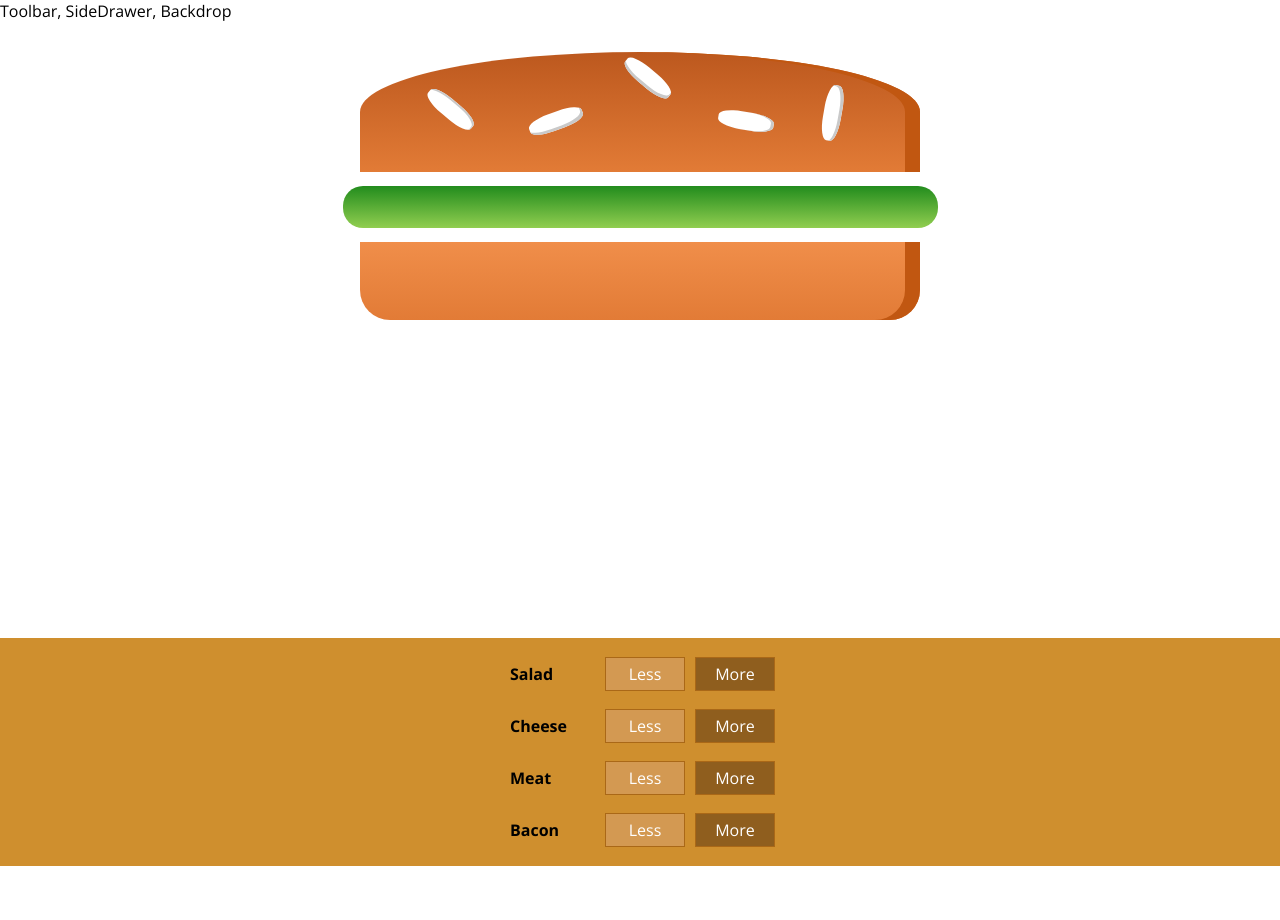
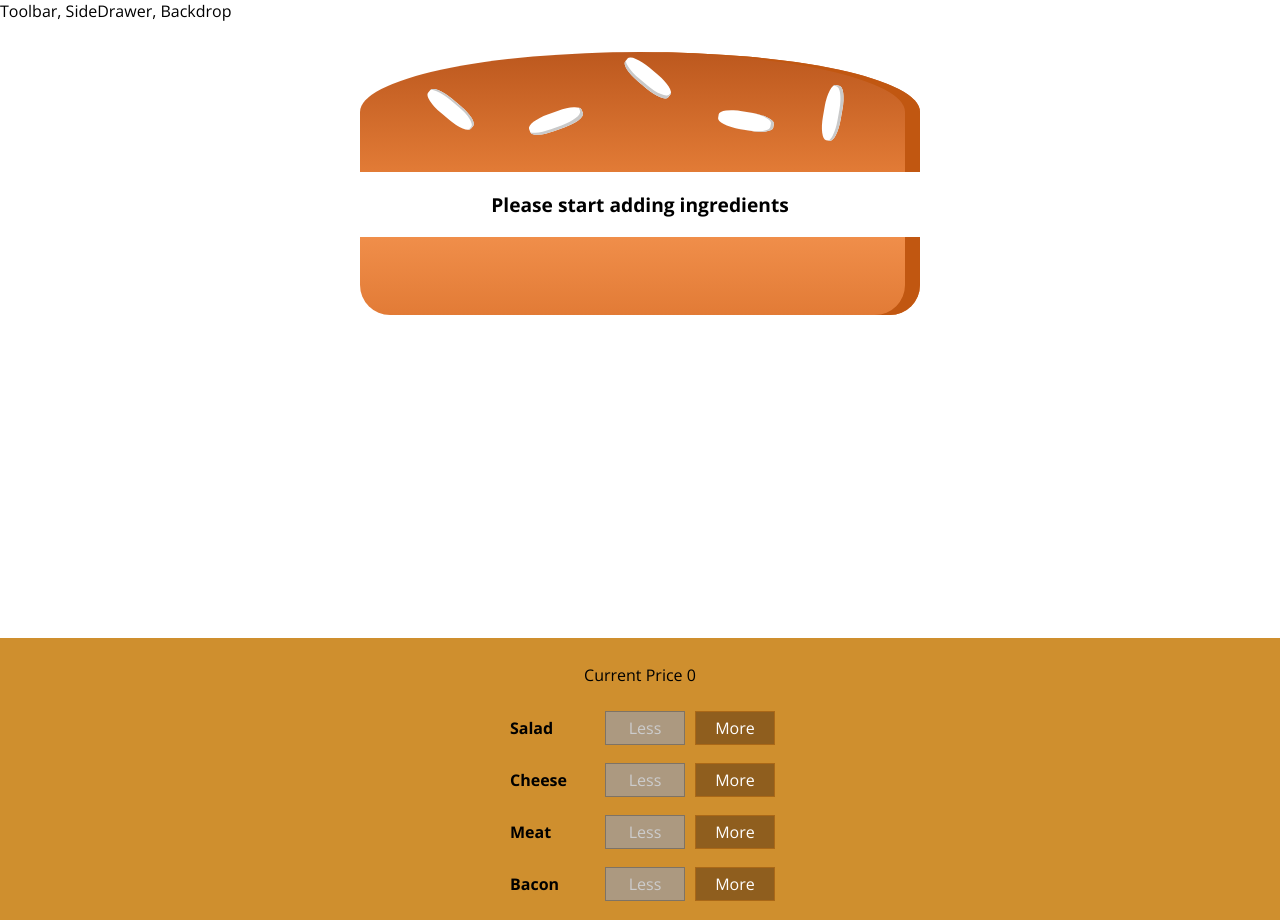
Before and after one commit to iibtisam/react-burger-app, a React app: page / in a window 1280 px wide. Before the commit the page ends 866 px from the top, so only its background shows below. Built offline with nearby package versions, Linux system fonts and the light colour scheme.

Commit message:
Displaying and updating the burger price

```diff
--- a/src/components/Burger/BuildControls/BuildControl/BuildControl.js
+++ b/src/components/Burger/BuildControls/BuildControl/BuildControl.js
@@ -4,7 +4,7 @@ import classes from './BuildControl.module.css';
 const buildControl = props => (
         <div className={classes.BuildControl}>
             <div className={classes.Label}>{props.label}</div>
-            <button className={classes.Less} onClick={props.removed}> Less </button>
+            <button className={classes.Less} onClick={props.removed} disabled={props.disabled}> Less </button>
             <button className={classes.More} onClick={props.added}> More </button>
         </div>
     );
--- a/src/components/Burger/BuildControls/BuildControls.js
+++ b/src/components/Burger/BuildControls/BuildControls.js
@@ -12,12 +12,14 @@ const controls = [
 
 const buildControls = props => (
     <div className={classes.BuildControls}>
+        <p> Current Price {Math.round(props.price * 100)/100 } </p>
         {controls.map(ctrl => {
             return <BuildControl
                 key={ctrl.label}
                 label={ctrl.label}
                 added={() => props.ingredientAdded(ctrl.type)}
                 removed={() => props.ingredientRemoved(ctrl.type)}
+                disabled={props.disabled[ctrl.type]}
             />;
         })}
     </div>
--- a/src/containers/BurgerBuilder/BurgerBuilder.js
+++ b/src/containers/BurgerBuilder/BurgerBuilder.js
@@ -14,7 +14,7 @@ class BurgerBuilder extends Component {
 
     state = {
         ingredients: {
-            salad: 1,
+            salad: 0,
             bacon: 0,
             cheese: 0,
             meat: 0
@@ -46,14 +46,27 @@ class BurgerBuilder extends Component {
             ingredients: updatedIngredients,
             totalPrice: updatedPrice
         })
-
     };
 
+
+
     render() {
+        const disabledInfo = {
+            ...this.state.ingredients
+        };
+        for(let key in disabledInfo){
+            disabledInfo[key] = disabledInfo[key] === 0;
+        }
+
         return (
             <Aux>
                 <Burger ingredients={this.state.ingredients}/>
-                <BuildControls ingredientAdded={this.addIngredientHandler} ingredientRemoved={this.removeIngredientHandler}/>
+                <BuildControls
+                    ingredientAdded={this.addIngredientHandler}
+                    ingredientRemoved={this.removeIngredientHandler}
+                    disabled={disabledInfo}
+                    price={this.state.totalPrice}
+                />
             </Aux>
         );
     }
```
